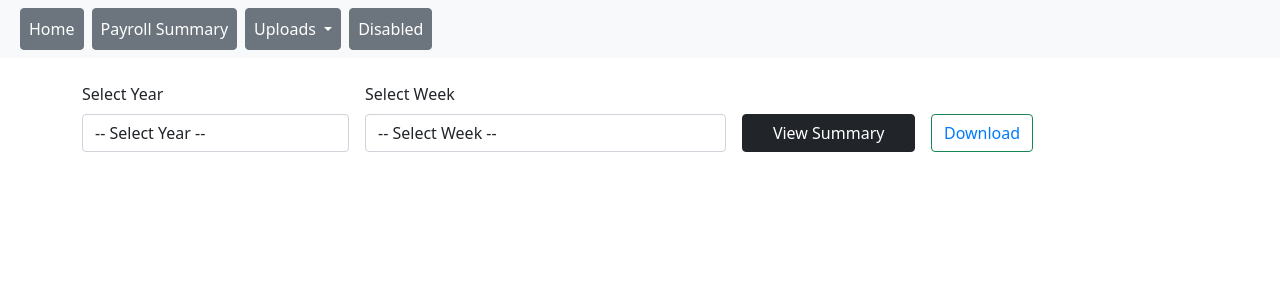
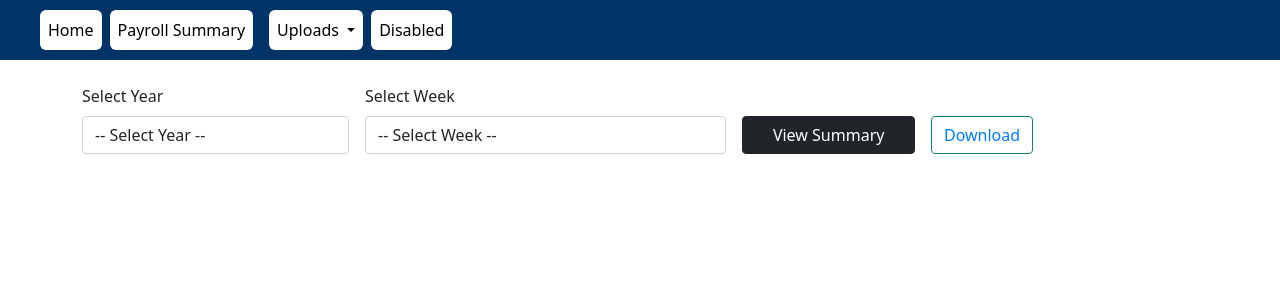
Before and after one commit to Denick12/casual_payment, a Flask app: page /payroll_summary in a window 1280 px wide. Shown: the top 300 px of the page. Run offline with Flask 3, Linux system fonts and the light colour scheme; some libraries are stand-ins or nearby versions.

Commit message:
navbar updated

```diff
--- /dev/null
+++ b/app/static/css/style.css
@@ -0,0 +1,32 @@
+.navbar {
+  background-color: #003366 !important;
+  /*border-bottom: 3px solid #003366;*/
+  padding: 10px 20px;
+}
+
+.navbar .btn {
+  background-color: white;
+  color: black !important;
+  border: none;
+  border-radius: 6px;
+  margin-right: 8px;
+  font-weight: 500;
+  transition: all 0.3s ease-in-out;
+}
+
+.navbar .btn:hover,
+.navbar .btn:focus {
+  background-color: #cc0000;
+  color: white !important;
+  transform: translateY(-1px);
+}
+
+.dropdown-menu {
+  border-radius: 8px;
+  border: 1px solid #003366;
+}
+
+.dropdown-item:hover {
+  background-color: #003366;
+  color: white;
+}
--- a/app/templates/head.html
+++ b/app/templates/head.html
@@ -3,3 +3,4 @@
     <script src="https://cdn.jsdelivr.net/npm/bootstrap@5.0.2/dist/js/bootstrap.bundle.min.js"
             integrity="sha384-MrcW6ZMFYlzcLA8Nl+NtUVF0sA7MsXsP1UyJoMp4YLEuNSfAP+JcXn/tWtIaxVXM"
             crossorigin="anonymous"></script>
+    <link rel="stylesheet" href="{{ url_for('static', filename='css/style.css') }}">
--- a/app/templates/navbar.html
+++ b/app/templates/navbar.html
@@ -1,4 +1,4 @@
-<nav class="navbar navbar-expand-lg navbar-light bg-light">
+<nav class="navbar navbar-expand-lg navbar-light bg-light navbar">
   <div class="container-fluid">
     <div class="collapse navbar-collapse" id="navbarSupportedContent">
       <ul class="navbar-nav me-auto mb-2 mb-lg-0">
--- a/app/templates/payroll_summary.html
+++ b/app/templates/payroll_summary.html
@@ -14,7 +14,7 @@
     .download-link:hover {
         text-decoration: underline;
     }
-</style>
+  </style>
 <body>
 {% include 'navbar.html' %}
 {% include 'flash_message.html' %}
```
